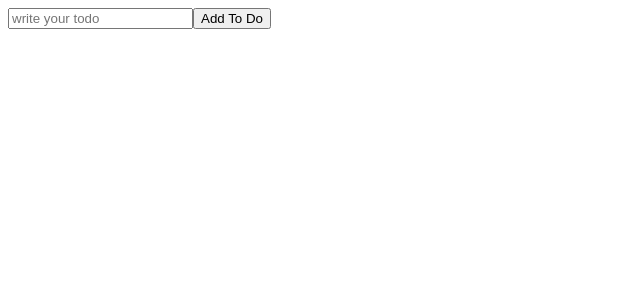
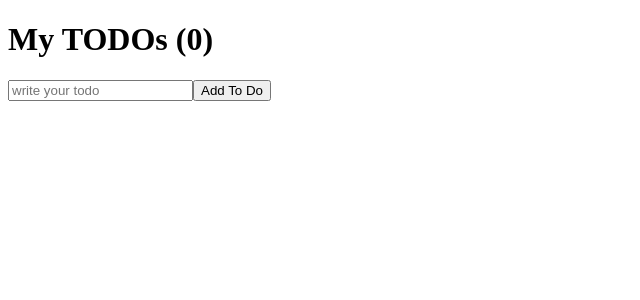
Before and after one commit to hong630/study-for-react-basic, a React (Create React App) app: page / in a window 1280 px wide. Shown: the top 300 px of the page, without its empty margins (0-640 px from the left). Built offline with nearby package versions, Linux system fonts and the light colour scheme.

Commit message:
to do list

```diff
--- a/src/App.js
+++ b/src/App.js
@@ -17,13 +17,15 @@ function App() {
       return
     }
     setToDo("");
+    setToDos((currentArray)=>[toDo, ...currentArray])
   }
   console.log(toDos)
   return (
     <div>
+      <h1>My TODOs ({toDos.length})</h1>
       <form onSubmit={onSubmit} action="">
         <input onChange={onChange} value={toDo} type="text" placeholder={"write your todo"}/>
-        <button>Add To Do</button>
+        <button onSubmit={onSubmit}>Add To Do</button>
       </form>
     </div>
   );
```
